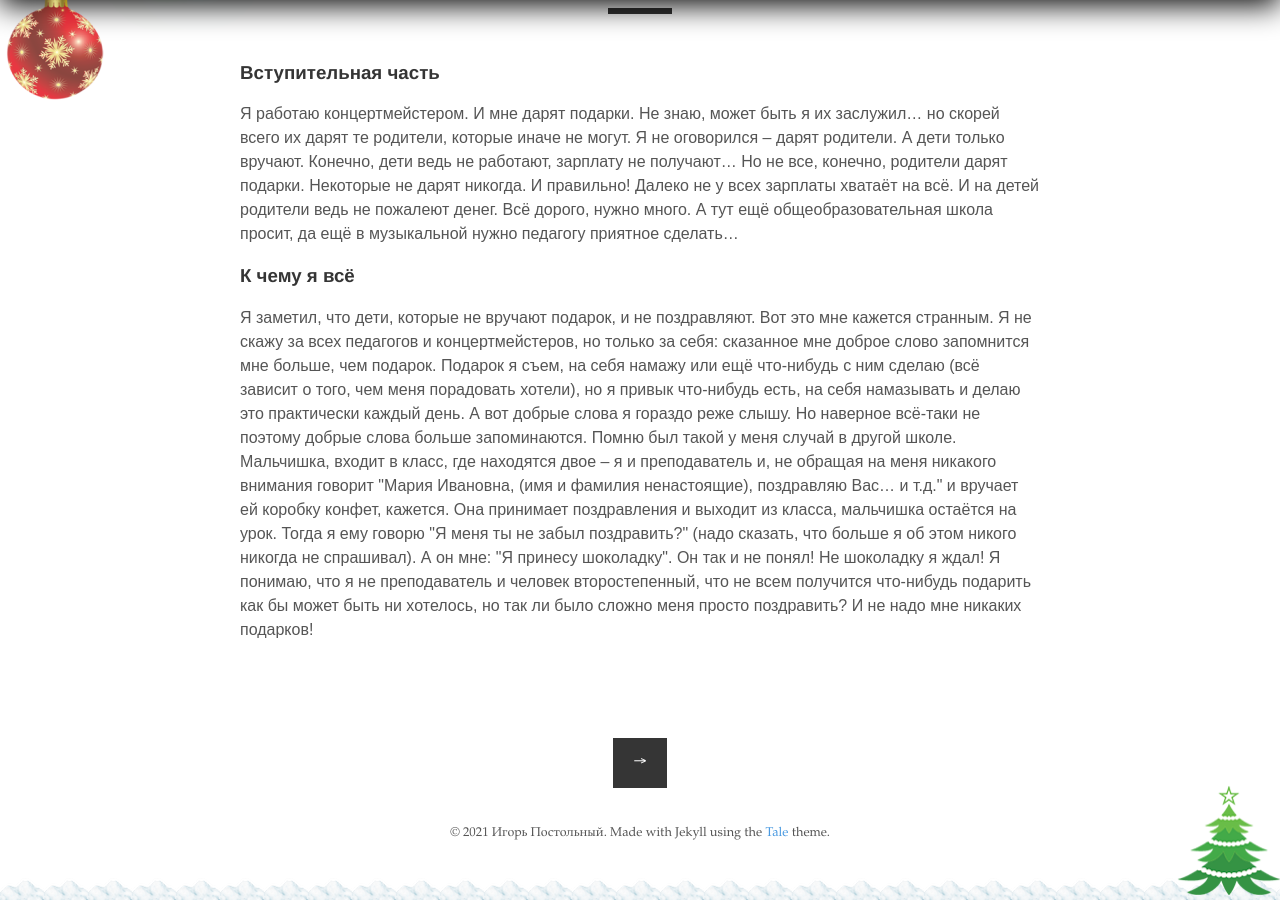
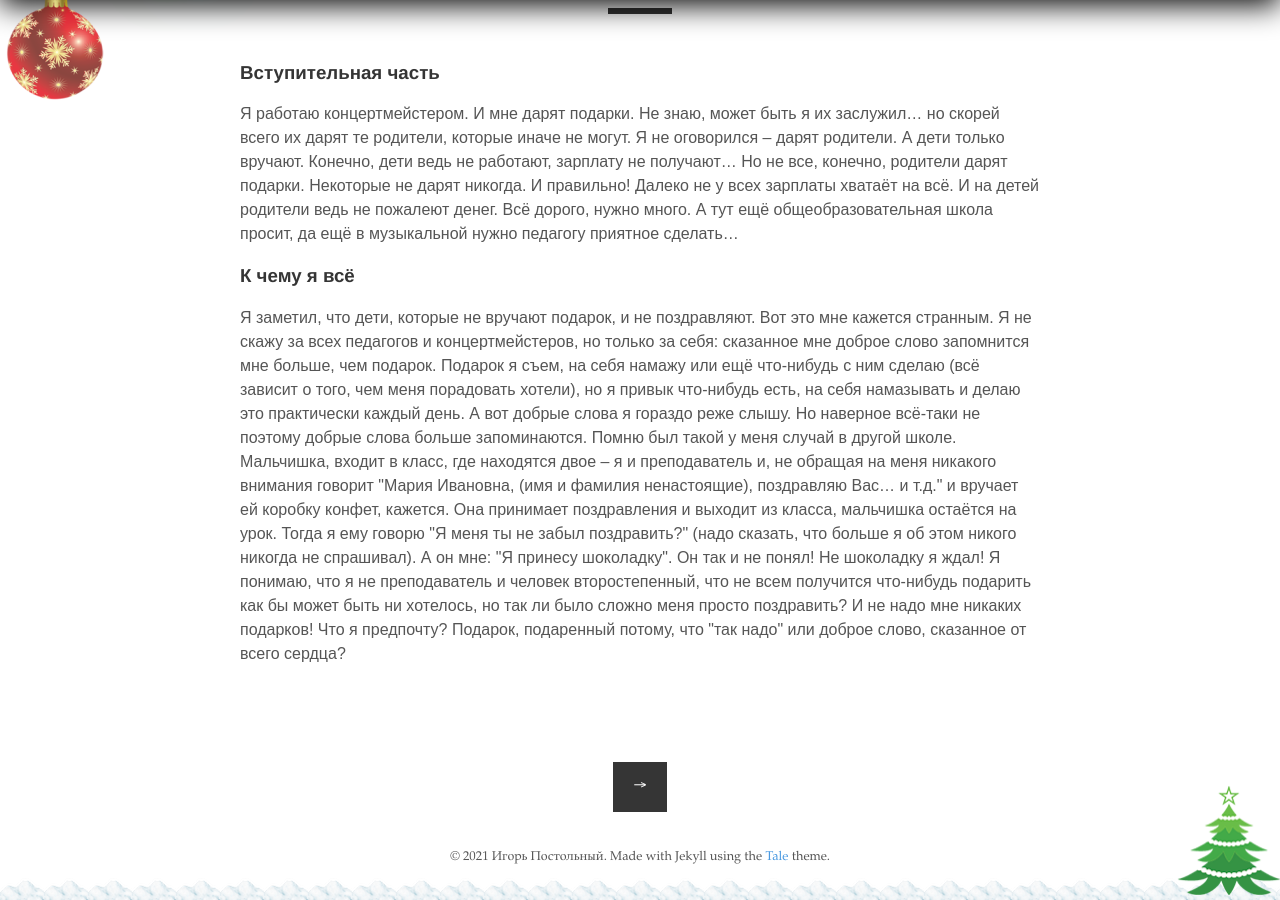
Before and after one commit to postolny/postolny.github.io, a Jekyll site: the page built from _posts/2021-01-02-regali.md, in a window 1280 px wide and 900 px high, scrolled down 676 px. Built offline with Jekyll 4.4.1, drawn with Linux system fonts in a browser that asks for light colours; nearby versions of some CDN libraries.

Commit message:
Add files via upload

```diff
--- a/_posts/2021-01-02-regali.md
+++ b/_posts/2021-01-02-regali.md
@@ -14,4 +14,4 @@ tags: Мысли
 
 ### К чему я всё
 
-Я заметил, что дети, которые не вручают подарок, и не поздравляют. Вот это мне кажется странным. Я не скажу за всех педагогов и концертмейстеров, но только за себя: сказанное мне доброе слово запомнится мне больше, чем подарок. Подарок я съем, на себя намажу или ещё что-нибудь с ним сделаю (всё зависит о того, чем меня порадовать хотели), но я привык что-нибудь есть, на себя намазывать и делаю это практически каждый день. А вот добрые слова я гораздо реже слышу. Но наверное всё-таки не поэтому добрые слова больше запоминаются. Помню был такой у меня случай в другой школе. Мальчишка, входит в класс, где находятся двое – я и преподаватель и, не обращая на меня никакого внимания говорит "Мария Ивановна, (имя и фамилия ненастоящие), поздравляю Вас... и т.д." и вручает ей коробку конфет, кажется. Она принимает поздравления и выходит из класса, мальчишка остаётся на урок. Тогда я ему говорю "Я меня ты не забыл поздравить?" (надо сказать, что больше я об этом никого никогда не спрашивал). А он мне: "Я принесу шоколадку". Он так и не понял! Не шоколадку я ждал! Я понимаю, что я не преподаватель и человек второстепенный, что не всем получится что-нибудь подарить как бы может быть ни хотелось, но так ли было сложно меня просто поздравить? И не надо мне никаких подарков!
+Я заметил, что дети, которые не вручают подарок, и не поздравляют. Вот это мне кажется странным. Я не скажу за всех педагогов и концертмейстеров, но только за себя: сказанное мне доброе слово запомнится мне больше, чем подарок. Подарок я съем, на себя намажу или ещё что-нибудь с ним сделаю (всё зависит о того, чем меня порадовать хотели), но я привык что-нибудь есть, на себя намазывать и делаю это практически каждый день. А вот добрые слова я гораздо реже слышу. Но наверное всё-таки не поэтому добрые слова больше запоминаются. Помню был такой у меня случай в другой школе. Мальчишка, входит в класс, где находятся двое – я и преподаватель и, не обращая на меня никакого внимания говорит "Мария Ивановна, (имя и фамилия ненастоящие), поздравляю Вас... и т.д." и вручает ей коробку конфет, кажется. Она принимает поздравления и выходит из класса, мальчишка остаётся на урок. Тогда я ему говорю "Я меня ты не забыл поздравить?" (надо сказать, что больше я об этом никого никогда не спрашивал). А он мне: "Я принесу шоколадку". Он так и не понял! Не шоколадку я ждал! Я понимаю, что я не преподаватель и человек второстепенный, что не всем получится что-нибудь подарить как бы может быть ни хотелось, но так ли было сложно меня просто поздравить? И не надо мне никаких подарков! Что я предпочту? Подарок, подаренный потому, что "так надо" или доброе слово, сказанное от всего сердца?
```
